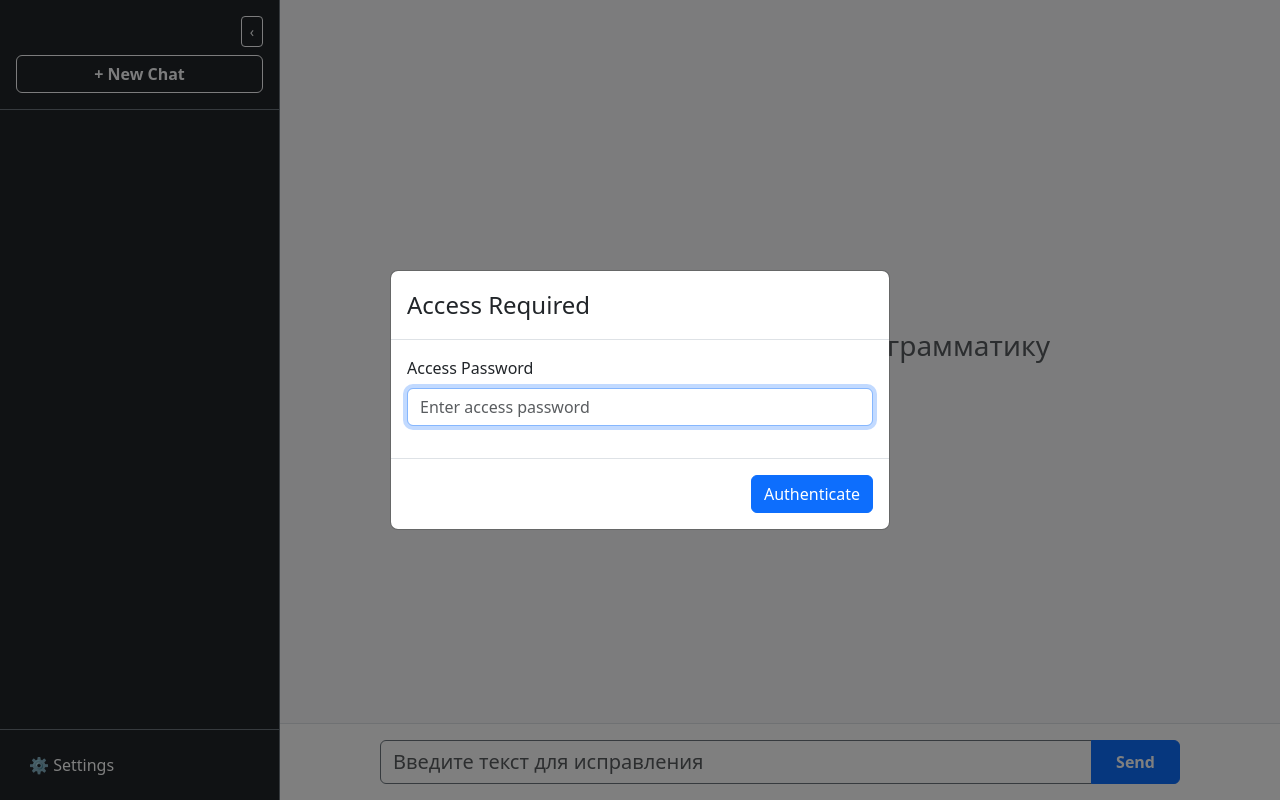
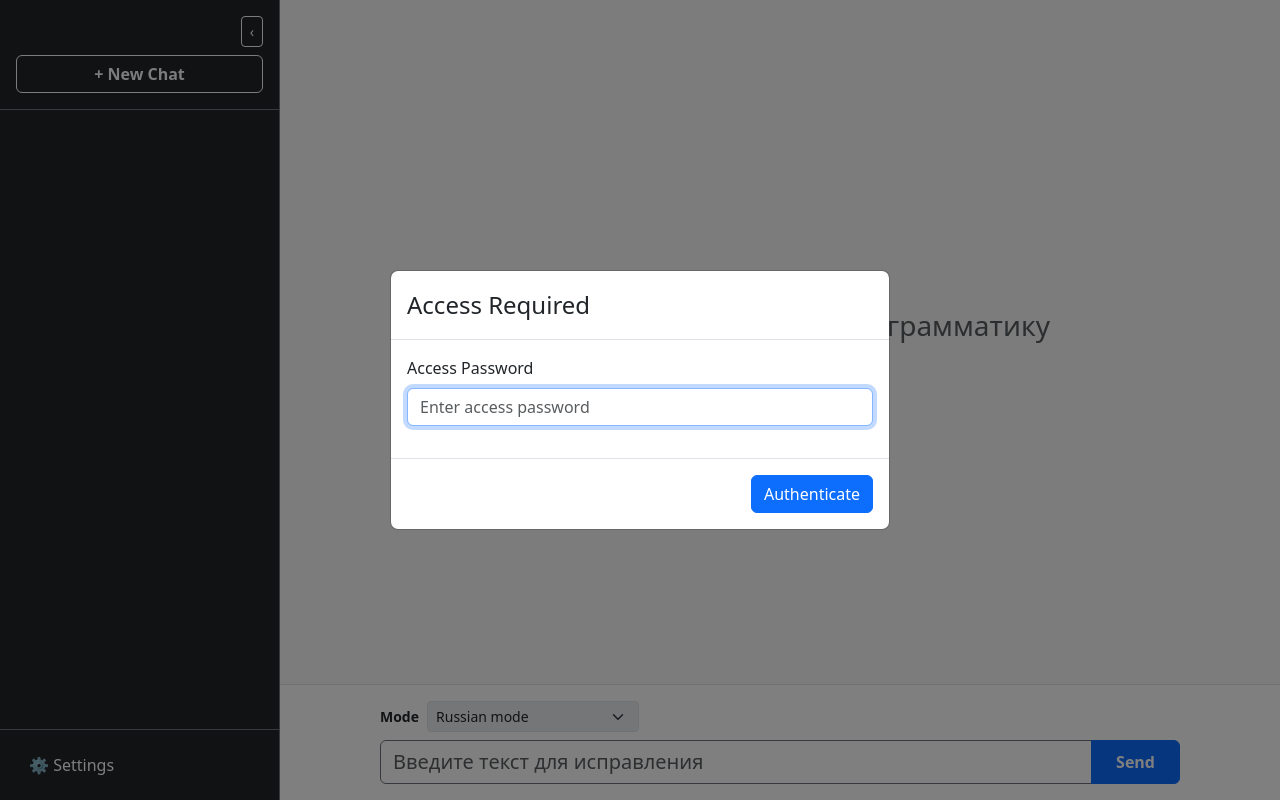
Before and after one commit to jimchen2/llm.jimchen.me, a Next.js app: page /russian in a window 1280 px wide. Built offline with nearby package versions, Linux system fonts and the light colour scheme; what @vscode/markdown-it-katex would draw is missing.

Commit message:
Move mode selector to chat composer
Co-authored-by: arena-agent <297053741+arena-agent@users.noreply.github.com>

```diff
--- a/app/brutalist.css
+++ b/app/brutalist.css
@@ -780,3 +780,17 @@ html[data-theme="brutalist"] .chat-sidebar .flex-grow-1::-webkit-scrollbar-thumb
     transition: none;
   }
 }
+
+html[data-theme="brutalist"] .chat-mode-select {
+  color: var(--ink);
+  background-color: var(--paper);
+  border: var(--thin-rule);
+  border-radius: 0;
+  font-family: var(--brutalist-mono);
+}
+
+html[data-theme="brutalist"] .chat-mode-select:focus {
+  border-color: var(--ink);
+  outline: 3px solid var(--acid);
+  box-shadow: none;
+}
--- a/app/page.jsx
+++ b/app/page.jsx
@@ -357,6 +357,27 @@ export default function App({ routeMode = "default" }) {
     if (activeConversation === id) handleNewChat();
   };
 
+  // A mode change starts a new chat; existing conversations retain their mode.
+  const handleModeChange = async (event) => {
+    const newMode = event.target.value;
+    if (newMode === mode || !settings.dbToken) return;
+
+    try {
+      const res = await fetch("/api/settings", {
+        method: "POST",
+        headers: {
+          "Content-Type": "application/json",
+          "x-db-token": settings.dbToken,
+        },
+        body: JSON.stringify({ model: settings.model, mode: newMode }),
+      });
+      if (!res.ok) throw new Error("Could not save the selected mode.");
+      window.location.href = newMode === "grammar" ? "/russian" : newMode === "practical" ? "/practical" : "/";
+    } catch (error) {
+      alert(`Error changing mode: ${error.message}`);
+    }
+  };
+
   const saveSettings = async () => {
     try {
       const res = await fetch("/api/settings", {
@@ -709,7 +730,6 @@ export default function App({ routeMode = "default" }) {
         settings={settings}
         setSettings={setSettings}
         onSave={saveSettings}
-        routeMode={routeMode}
       />
 
       {/* Main Area */}
@@ -771,6 +791,25 @@ export default function App({ routeMode = "default" }) {
 
         <div className="chat-composer-shell p-3 bg-white border-top">
           <Container className="px-0" style={{ maxWidth: "800px" }}>
+            <div className="d-flex align-items-center gap-2 mb-2">
+              <Form.Label htmlFor="chat-mode" className="mb-0 small fw-bold">Mode</Form.Label>
+              <Form.Select
+                id="chat-mode"
+                className="chat-mode-select w-auto"
+                size="sm"
+                value={uiMode || "default"}
+                onChange={handleModeChange}
+                disabled={!modeResolved || !settings.dbToken}
+                aria-label="Chat mode (changing modes starts a new chat)"
+              >
+                <option value="default">Default mode</option>
+                <option value="grammar">Russian mode</option>
+                <option value="practical">Short conversation mode</option>
+              </Form.Select>
+            </div>
+            {activeConversation && (
+              <div className="small text-muted mb-2">Changing mode starts a new chat; this conversation keeps its mode.</div>
+            )}
             {conversationLimitReached && (
               <div className="alert alert-info py-2 mb-2" role="status">
                 This conversation has reached its limit of 5 exchanges (10 messages). Start a new conversation to continue.
--- a/app/random/chat/[id]/page.jsx
+++ b/app/random/chat/[id]/page.jsx
@@ -3,7 +3,7 @@
 // uncommenting it together with the other random-mode pieces:
 //   - lib/modes.js                 (the `random` entry in MODES)
 //   - app/page.jsx                 (URL parsing, empty state, input placeholder)
-//   - components/SettingsModal.jsx (the mode dropdown option)
+//   - app/page.jsx             (the mode dropdown option)
 //   - tests/modes.test.mjs         (the no-memory tests)
 //   - .env.example                 (RANDOM_MODE_SYSTEM_PROMPT)
 //
--- a/app/random/page.jsx
+++ b/app/random/page.jsx
@@ -3,7 +3,7 @@
 // uncommenting it together with the other random-mode pieces:
 //   - lib/modes.js                 (the `random` entry in MODES)
 //   - app/page.jsx                 (URL parsing, empty state, input placeholder)
-//   - components/SettingsModal.jsx (the mode dropdown option)
+//   - app/page.jsx             (the mode dropdown option)
 //   - tests/modes.test.mjs         (the no-memory tests)
 //   - .env.example                 (RANDOM_MODE_SYSTEM_PROMPT)
 //
--- a/components/SettingsModal.jsx
+++ b/components/SettingsModal.jsx
@@ -5,7 +5,7 @@ import { useState, useEffect } from 'react';
 import { Modal, Form, Button } from 'react-bootstrap';
 import { applyThemePreference, getSavedTheme } from '../lib/theme';
 
-export default function SettingsModal({ show, onHide, settings, setSettings, onSave, routeMode = 'default' }) {
+export default function SettingsModal({ show, onHide, settings, setSettings, onSave }) {
   const [isDark, setIsDark] = useState(false);
   const [isBrutalist, setIsBrutalist] = useState(false);
 
@@ -75,59 +75,6 @@ export default function SettingsModal({ show, onHide, settings, setSettings, onS
             />
           </Form.Group>
 
-          <Form.Group className="mb-3">
-            <Form.Label className="fw-bold">Mode</Form.Label>
-            <Form.Select
-              value={settings.mode || 'default'}
-              onChange={async (e) => {
-                const newMode = e.target.value;
-                setSettings({ ...settings, mode: newMode });
-
-                if (settings.dbToken) {
-                  try {
-                    await fetch('/api/settings', {
-                      method: 'POST',
-                      headers: {
-                        'Content-Type': 'application/json',
-                        'x-db-token': settings.dbToken,
-                      },
-                      body: JSON.stringify({
-                        model: settings.model,
-                        mode: newMode,
-                      }),
-                    });
-                  } catch {
-                    // ignore — still navigate to the selected mode
-                  }
-                }
-
-                // Grammar and practical modes are separate routes; switching to
-                // one of them navigates there. Switching back to default
-                // navigates home from another route.
-                if (newMode === 'grammar') {
-                  window.location.href = '/russian';
-                  return;
-                }
-                if (newMode === 'practical') {
-                  window.location.href = '/practical';
-                  return;
-                }
-                if (routeMode !== 'default') {
-                  window.location.href = '/';
-                  return;
-                }
-              }}
-            >
-              <option value="default">Default mode</option>
-              {/* Random mode is disabled for now (app/random/** is commented out). */}
-              {/* <option value="random">Random mode (No memory) ↗</option> */}
-              <option value="grammar">Russian mode ↗</option>
-              <option value="practical">Short conversation mode ↗</option>
-            </Form.Select>
-            <Form.Text className="text-muted">
-              All modes share the same API key and model; each mode only differs by its system prompt.
-            </Form.Text>
-          </Form.Group>
         </Form>
       </Modal.Body>
       <Modal.Footer>
```
